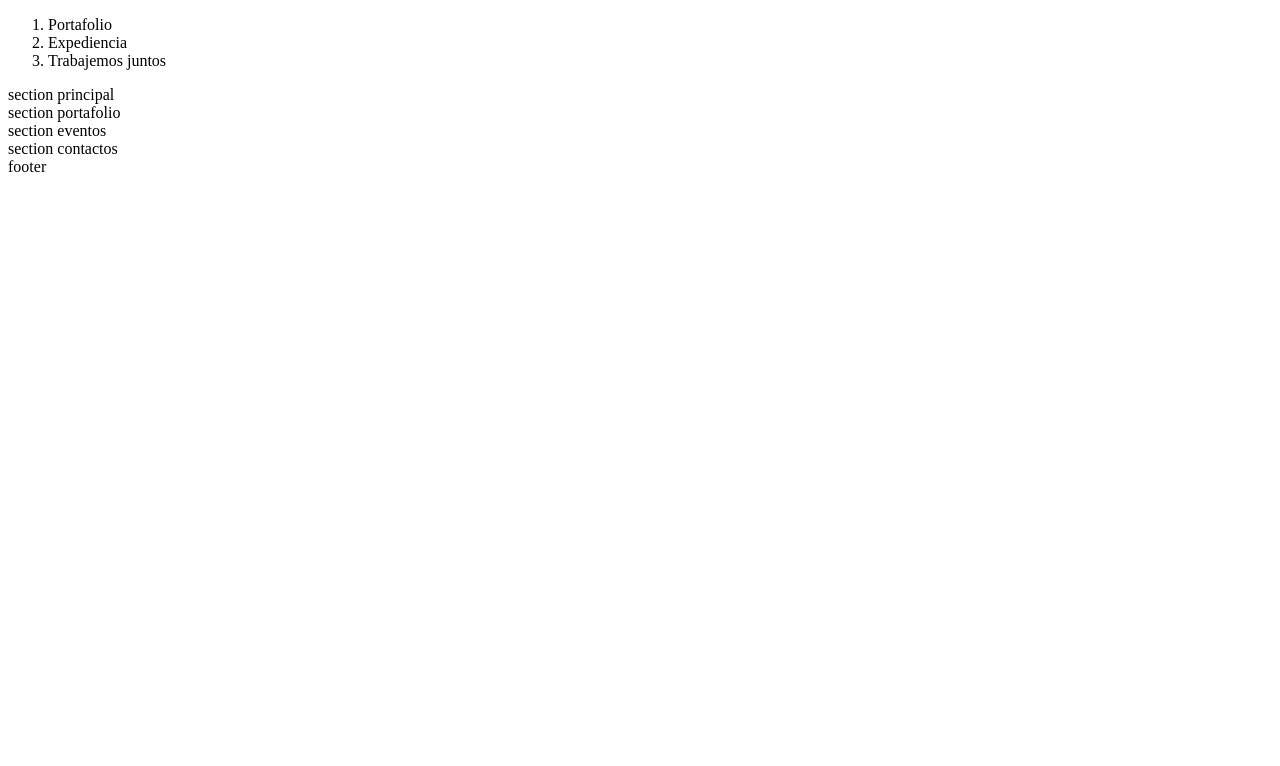
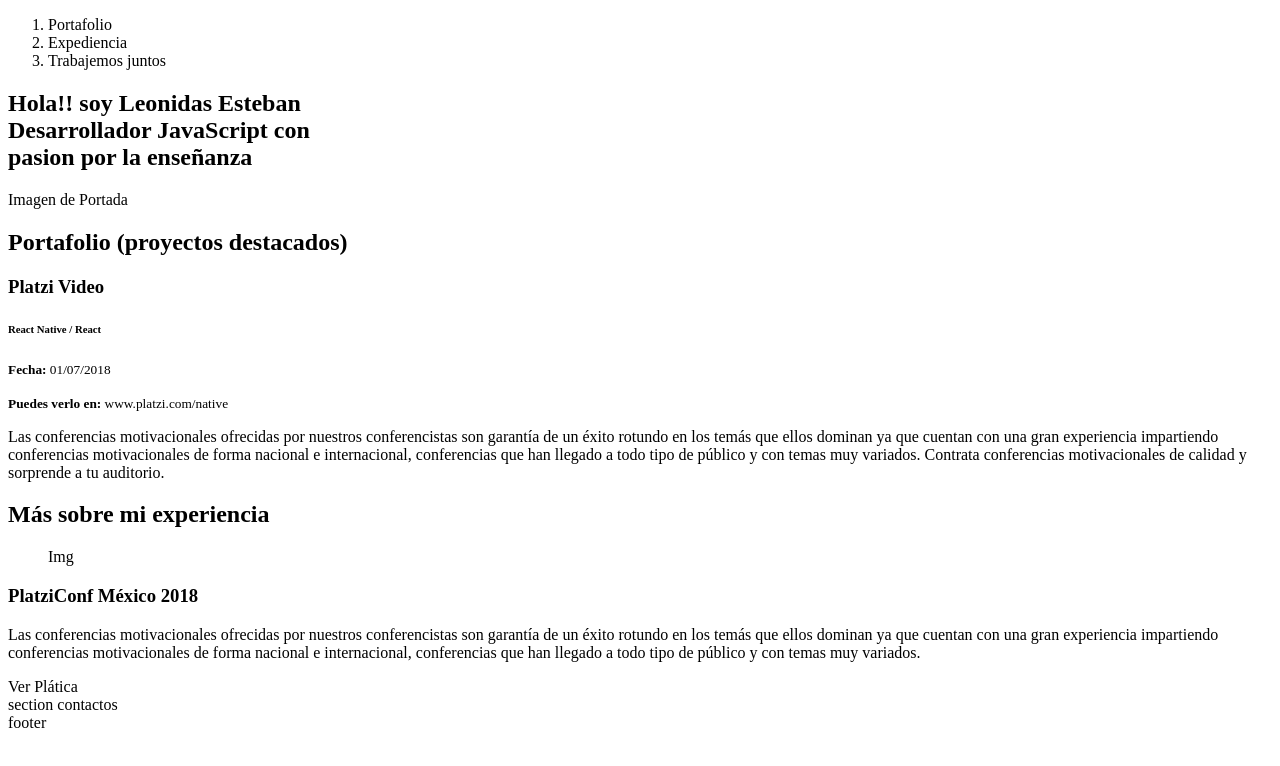
Before and after one commit to alika2323/DesarrolloWeb-Platzi, a plain HTML site: page index.html in a window 1280 px wide. Drawn offline with Linux system fonts and the light colour scheme.

Commit message:
Estructura Basica: Agregando elementos

```diff
--- a/index.html
+++ b/index.html
@@ -20,9 +20,34 @@
 			</ol>
 		</nav>
 	</header>
-	<section>section principal</section>
-	<section>section portafolio</section>
-	<section>section eventos</section>
+	<section>
+		<h1>
+			Hola!! soy <strong>Leonidas Esteban</strong> <br> Desarrollador  <strong>JavaScript</strong> con <br>pasion por la <strong>enseñanza</strong>
+		</h1>
+		<img>Imagen de Portada
+	</section>
+	<section>
+		<h2>Portafolio (proyectos destacados)</h2>
+		<article>
+			<h3>Platzi Video</h3>
+			<h6>React Native / React</h6>
+			<p><small><strong>Fecha:</strong> 01/07/2018</small></p>
+			<p><small><strong>Puedes verlo en:</strong> www.platzi.com/native</small></p>
+			<p>Las conferencias motivacionales ofrecidas por nuestros conferencistas son garantía de un éxito rotundo en los temás que ellos dominan ya que cuentan con una gran experiencia impartiendo conferencias motivacionales de forma nacional e internacional, conferencias que han llegado a todo tipo de público y con temas muy variados. Contrata conferencias motivacionales  de calidad y sorprende a tu auditorio.
+			</p>
+		</article>
+	</section>
+	<section>
+		<h2>Más sobre mi experiencia</h2>
+		<article>
+			<figure>
+				<img>Img
+			</figure>
+			<h3>PlatziConf México 2018</h3>
+			<p>Las conferencias motivacionales ofrecidas por nuestros conferencistas son garantía de un éxito rotundo en los temás que ellos dominan ya que cuentan con una gran experiencia impartiendo conferencias motivacionales de forma nacional e internacional, conferencias que han llegado a todo tipo de público y con temas muy variados. </p>
+			<a>Ver Plática</a>
+		</article>
+	</section>
 	<section>section contactos</section>
 	<footer>footer</footer>
 
```
